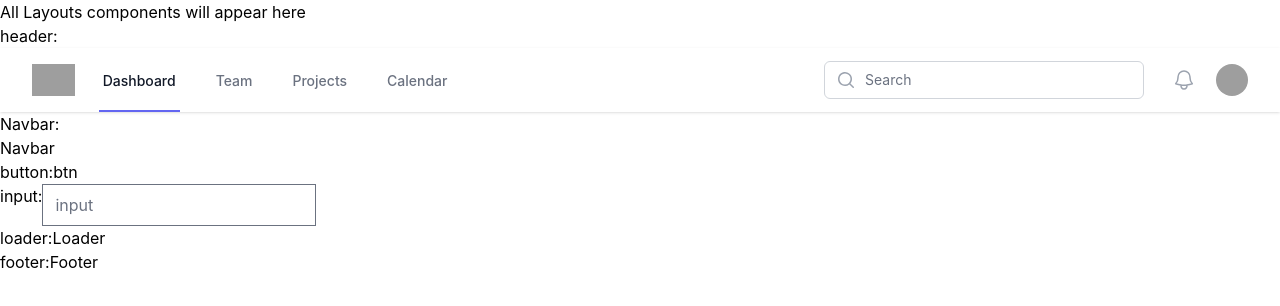
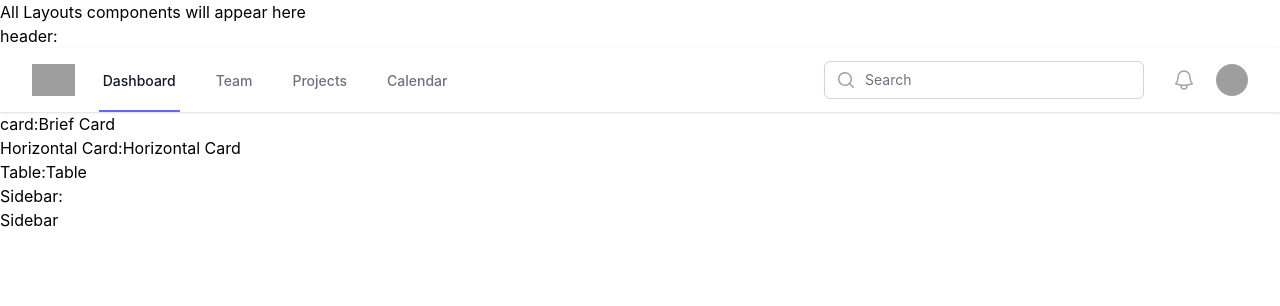
Before and after one commit to gaspardmonet/pitifi, a Next.js app: page /layout in a window 1280 px wide. Shown: the top 306 px of the page. Built offline with nearby package versions, Linux system fonts and the light colour scheme; grey boxes are pictures that could not be loaded.

Commit message:
added cards, empty state, table comp

```diff
--- /dev/null
+++ b/components/Card/BriefCard/index.js
@@ -0,0 +1,6 @@
+//Brief page card component code will come here
+// https://tailwindui.com/components/application-ui/lists/grid-lists#component-ce021f02f586e0e6a5f8de2ca2ee537b
+
+export default function Example() {
+  return <div>Brief Card</div>;
+}
--- /dev/null
+++ b/components/Card/HorizontalCard/index.js
@@ -0,0 +1,6 @@
+//Horizontal card
+// https://tailwindui.com/components/application-ui/lists/grid-lists#component-08e8555b844010db1f30cbafc8be6222
+
+export default function Loader() {
+  return <div>Horizontal Card</div>;
+}
--- /dev/null
+++ b/components/EmptyState/index.js
@@ -0,0 +1,7 @@
+// Empty states component
+
+//https://tailwindui.com/components/application-ui/feedback/empty-states
+
+export default function Loader() {
+  return <div>Empty State</div>;
+}
--- a/components/Footer/index.js
+++ /dev/null
@@ -1,5 +0,0 @@
-// Footer will appear here
-
-export default function Footer() {
-  return <div>Footer</div>;
-}
--- a/components/Navbar/index.js
+++ /dev/null
@@ -1,6 +0,0 @@
-// Navbar will appear here
-// https://tailwindui.com/components/application-ui/navigation/navbars#component-031f259ad35e12ad49e6cd45cb512e07
-
-export default function Navbar() {
-  return <div>Navbar</div>;
-}
--- a/components/PaymentCard/index.js
+++ /dev/null
@@ -1 +0,0 @@
-//Payment page card components code will come here
--- a/components/PropertyCard/index.js
+++ /dev/null
@@ -1 +0,0 @@
-//Property page card components code will come here
--- /dev/null
+++ b/components/Table/index.js
@@ -0,0 +1,7 @@
+//tables component's (appearing in manage property and security page) code will appear here
+
+// https://tailwindui.com/components/application-ui/lists/tables#component-c54854f065bce97d355355a82bfd13cf
+
+export default function Loader() {
+  return <div>Table</div>;
+}
--- a/components/Tables/index.js
+++ /dev/null
@@ -1 +0,0 @@
-//tables component's (appearing in manage property and security page) code will appear here
--- a/components/WelcomeCard/index.js
+++ /dev/null
@@ -1 +0,0 @@
-//Welcome page card component code will come here
--- a/components/sidebar/index.js
+++ b/components/sidebar/index.js
@@ -1 +1,5 @@
 //Side bar component code will come here
+
+export default function Loader() {
+  return <div>Sidebar</div>;
+}
--- a/pages/layout.js
+++ b/pages/layout.js
@@ -1,9 +1,8 @@
-import Button from "../components/Buttton";
-import Footer from "../components/Footer";
 import Header from "../components/Header";
-import Input from "../components/Input";
-import Loader from "../components/Loader";
-import Navbar from "../components/Navbar";
+import BriefCard from "../components/Card/BriefCard";
+import HorizontalCard from "../components/Card/HorizontalCard";
+import Table from "../components/Table";
+import Sidebar from "../components/sidebar";
 
 export default function Layout() {
   return (
@@ -12,24 +11,18 @@ export default function Layout() {
       <div>
         header: <Header />
       </div>
-      <div>
-        Navbar: <Navbar />
-      </div>
 
       <div className="flex">
-        button: <Button />
+        card: <BriefCard />
       </div>
       <div className="flex">
-        input:
-        <Input />
+        Horizontal Card: <HorizontalCard />
       </div>
       <div className="flex">
-        loader:
-        <Loader />
+        Table: <Table />
       </div>
-      <div className="flex">
-        footer:
-        <Footer />
+      <div>
+        Sidebar: <Sidebar />
       </div>
     </div>
   );
```
